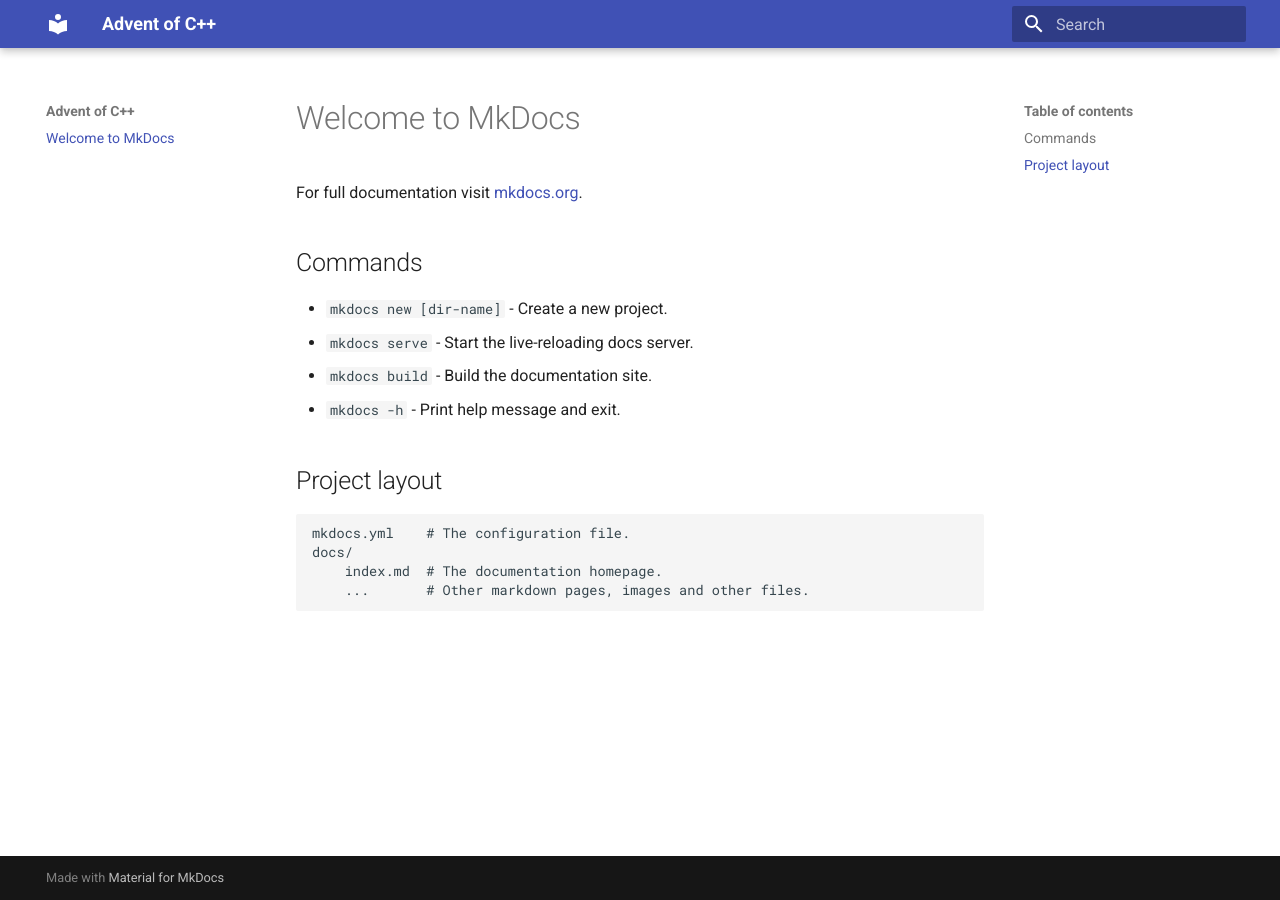
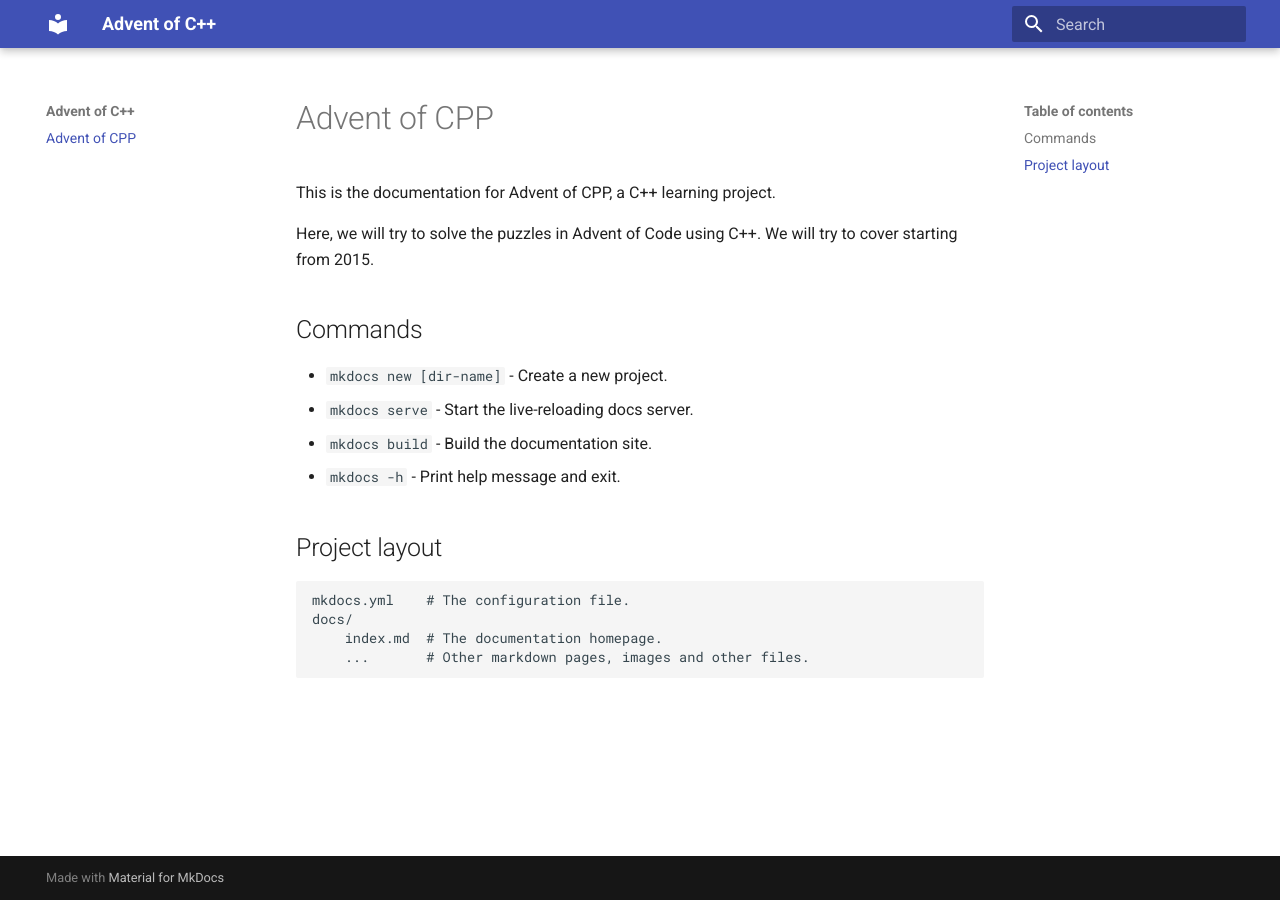
Before and after one commit to asprasan/AdventOfCpp, an MkDocs documentation site: the page built from docs/index.md, in a window 1280 px wide. Built offline with MkDocs 1.6.1 and Material for MkDocs 9.7.7, drawn with Linux system fonts in a browser that asks for light colours.

Commit message:
update main page

```diff
--- a/docs/index.md
+++ b/docs/index.md
@@ -1,6 +1,8 @@
-# Welcome to MkDocs
+# Advent of CPP
 
-For full documentation visit [mkdocs.org](https://www.mkdocs.org).
+This is the documentation for Advent of CPP, a C++ learning project.
+
+Here, we will try to solve the puzzles in Advent of Code using C++. We will try to cover starting from 2015.
 
 ## Commands
 
```
